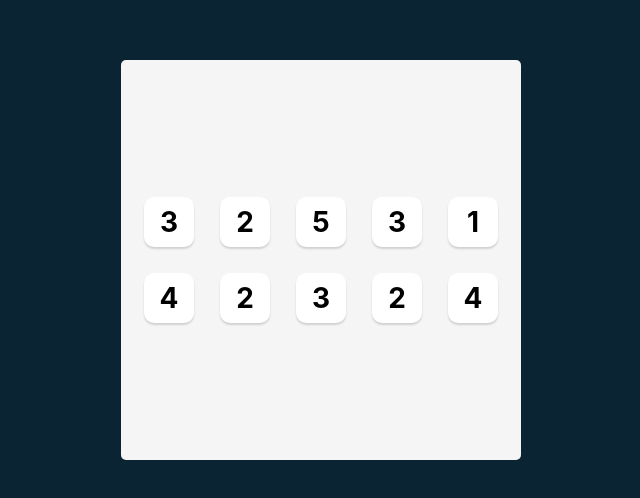
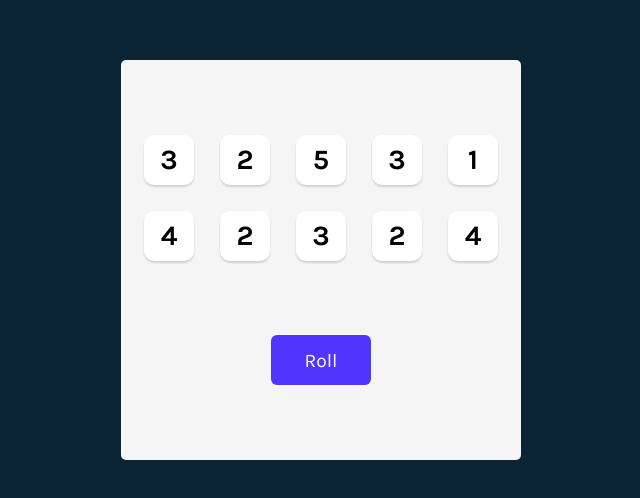
Before and after one commit to eiirikr/react-course, a React (Vite) app in the folder Tenzies/: page / in a window 1280 px wide. Shown: the part 140-638 px from the top of the page, without its empty margins (319-959 px from the left). Built offline with nearby package versions, Linux system fonts and the light colour scheme.

Commit message:
Added roll button

```diff
--- a/Tenzies/src/App.jsx
+++ b/Tenzies/src/App.jsx
@@ -1,4 +1,4 @@
-import { useState } from "react";
+import { useEffect, useState } from "react";
 import Die from "./components/Die";
 
 export default function App() {
@@ -7,6 +7,10 @@
   const diceElements = dice.map((num) => {
     return <Die value={num} />;
   });
+
+  function rollDice() {
+    setDice(generateAllNewDice());
+  }
 
   function generateAllNewDice() {
     const newDice = [];
@@ -20,6 +24,9 @@
   return (
     <main>
       <div className="dice-container">{diceElements}</div>
+      <button className="roll-dice" onClick={rollDice}>
+        Roll
+      </button>
     </main>
   );
 }
--- a/Tenzies/src/index.css
+++ b/Tenzies/src/index.css
@@ -2,7 +2,7 @@
   padding: 0;
   margin: 0;
   box-sizing: border-box;
-  font-family: Inter, sans-serif;
+  font-family: Karla, sans-serif;
 }
 
 body {
@@ -28,7 +28,7 @@
   border-radius: 5px;
   display: flex;
   flex-direction: column;
-  justify-content: center;
+  justify-content: space-evenly;
   align-items: center;
 }
 
@@ -49,3 +49,14 @@
   font-weight: bold;
   cursor: pointer;
 }
+
+button.roll-dice {
+  height: 50px;
+  width: 100px;
+  border: none;
+  border-radius: 6px;
+  background-color: #5035ff;
+  color: #fff;
+  font-size: 1.2rem;
+  cursor: pointer;
+}
```
